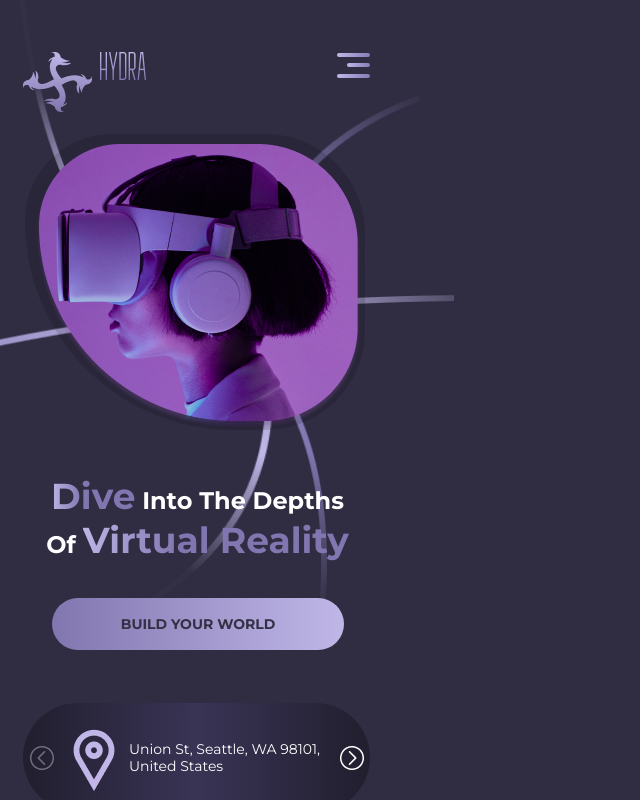
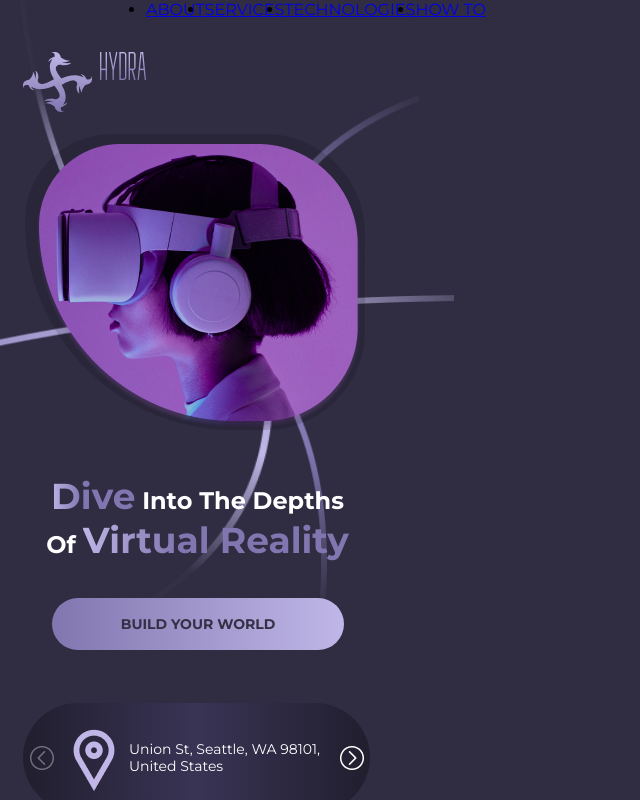
Before and after one commit to Eduard-90/Hydra, a React (Create React App) app: page / in a window 1280 px wide. Shown: the top 800 px of the page, without its empty margins (0-640 px from the left). Built offline with nearby package versions, Linux system fonts and the light colour scheme.

Commit message:
start desktop

```diff
--- a/src/App.scss
+++ b/src/App.scss
@@ -1,3 +1,5 @@
+@import "./components/Mixins/_mixin";
+
 h1,
 h2,
 h3,
@@ -26,4 +28,9 @@ body {
   max-width: 390px;
   width: 100%;
   background: #302c42;
+
+  @include _1440 {
+    max-width: 768px;
+    width: 100%;
+  }
 }
--- a/src/components/Extends/_extend.scss
+++ b/src/components/Extends/_extend.scss
@@ -8,6 +8,10 @@
   font-size: 14px;
   background: transparent;
   color: #ffffff;
+
+  &:hover {
+    background: radial-gradient(50% 50% at 50% 50%, #564f77 0%, #211e2e 100%);
+  }
 
   &::placeholder {
     color: #ffffff;
--- a/src/components/Footer/Footer.js
+++ b/src/components/Footer/Footer.js
@@ -23,22 +23,22 @@ export const Footer = () => {
       <div className="footer__social">
         <h3 className="footer__social-title">SOCIALIZE WITH HYDRA</h3>
         <div className="footer__social-link">
-          <a href="" target="_blank" className="footer__social-link-facebook">
+          <a href="#" target="_blank" className="footer__social-link-facebook">
             <img src={facebook} alt="facebook" />
           </a>
-          <a href="" target="_blank" className="footer__social-link-twitter">
+          <a href="#" target="_blank" className="footer__social-link-twitter">
             <img src={twitter} alt="twitter" />
           </a>
-          <a href="" target="_blank" className="footer__social-link-linkedin">
+          <a href="#" target="_blank" className="footer__social-link-linkedin">
             <img src={linkedin} alt="linkedin" />
           </a>
-          <a href="" target="_blank" className="footer__social-link-youtube">
+          <a href="#" target="_blank" className="footer__social-link-youtube">
             <img src={youtube} alt="youtube" />
           </a>
-          <a href="" target="_blank" className="footer__social-link-instagram">
+          <a href="#" target="_blank" className="footer__social-link-instagram">
             <img src={instagram} alt="instagram" />
           </a>
-          <a href="" target="_blank" className="footer__social-link-pinterest">
+          <a href="#" target="_blank" className="footer__social-link-pinterest">
             <img src={pinterest} alt="pinterest" />
           </a>
         </div>
--- a/src/components/Header/Header.js
+++ b/src/components/Header/Header.js
@@ -1,4 +1,4 @@
-import React from "react";
+import React, { useState, useEffect } from "react";
 import "./Header.scss";
 
 import { Sidebar } from "./Sidebar/Sidebar";
@@ -13,6 +13,22 @@ import vector2 from "../../assets/mobile/vector_2.webp";
 import vector3 from "../../assets/mobile/vector_3.webp";
 
 export const Header = () => {
+  const [windowWidth, setWindowWidth] = useState(window.innerWidth);
+
+  useEffect(() => {
+    const handleResize = () => {
+      setWindowWidth(window.innerWidth);
+    };
+
+    window.addEventListener("resize", handleResize);
+
+    return () => {
+      window.removeEventListener("resize", handleResize);
+    };
+  }, []);
+
+  const isMobileResolution = windowWidth <= 768;
+
   return (
     <header className="header">
       <section className="header__top">
@@ -25,11 +41,29 @@ export const Header = () => {
           />
         </div>
         <nav className="header__top-nav" id="outer-container">
-          <Sidebar
-            pageWrapId={"page-wrap"}
-            outerContainerId={"outer-container"}
-          />
-          <div id="page-wrap"></div>
+          {isMobileResolution ? (
+            <Sidebar
+              pageWrapId={"page-wrap"}
+              outerContainerId={"outer-container"}
+            />
+          ) : (
+            <div>
+              <ul>
+                <li>
+                  <a href="#">ABOUT</a>
+                </li>
+                <li>
+                  <a href="#">SERVICES</a>
+                </li>
+                <li>
+                  <a href="#">TECHNOLOGIES</a>
+                </li>
+                <li>
+                  <a href="#">HOW TO</a>
+                </li>
+              </ul>
+            </div>
+          )}
         </nav>
       </section>
       <section>
--- a/src/components/Header/Header.scss
+++ b/src/components/Header/Header.scss
@@ -1,4 +1,5 @@
 @import "../Extends/_extend";
+@import "../Mixins/_mixin";
 
 .header {
   &__top {
@@ -16,6 +17,13 @@
         margin: 52px 0 0 8px;
         width: 46px;
         height: 28px;
+      }
+    }
+
+    &-nav ul {
+      @include _1440 {
+        display: flex;
+        flex-direction: row;
       }
     }
   }
--- a/src/components/Main/Main.scss
+++ b/src/components/Main/Main.scss
@@ -176,6 +176,14 @@
       color: #ffffff;
       resize: none;
 
+      &:hover {
+        background: radial-gradient(
+          50% 50% at 50% 50%,
+          #564f77 0%,
+          #211e2e 100%
+        );
+      }
+
       &::placeholder {
         color: #ffffff;
       }
--- a/src/components/Mixins/_mixin.scss
+++ b/src/components/Mixins/_mixin.scss
@@ -1,5 +1,5 @@
-@mixin _1170 {
-  @media (max-width: 1170px) {
+@mixin _1440 {
+  @media (min-width: 768px) {
     @content;
   }
 }
```
